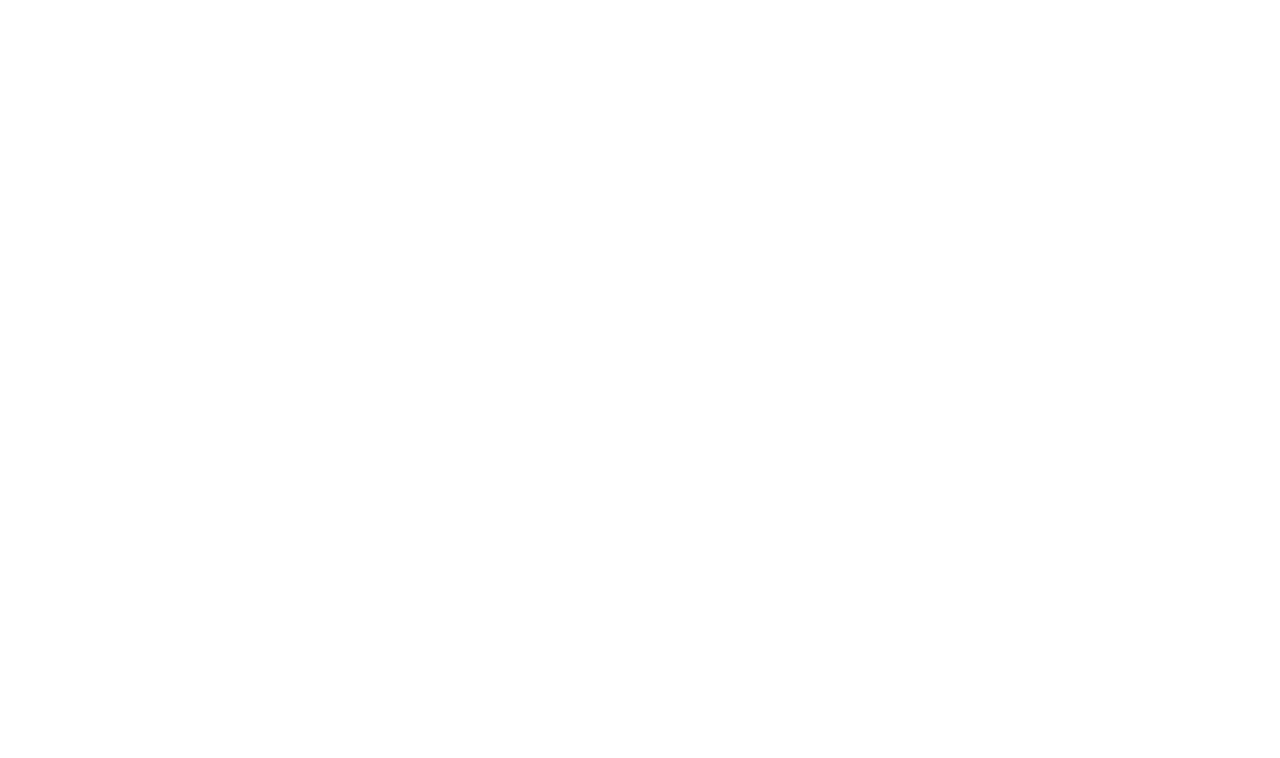
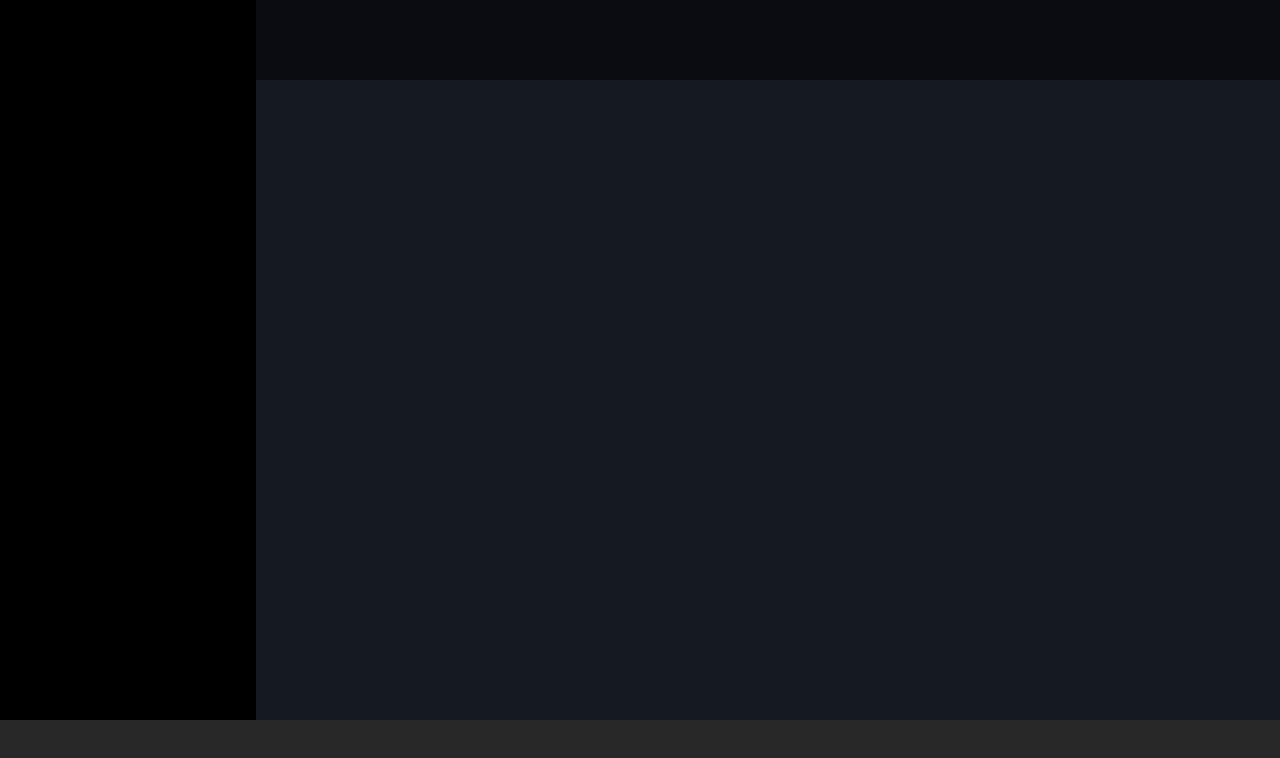
Before and after one commit to Matt0105/html-css-spotifyweb, a plain HTML site: page index.html in a window 1280 px wide. Drawn offline with Linux system fonts and the light colour scheme.

Commit message:
color layout

```diff
--- a/css/style.css
+++ b/css/style.css
@@ -19,4 +19,45 @@ html {
     --playlist-gray: #a3a3a3;
     --main-font: white;
     --sub-font: gray;
+
+    --left-width: 20%;
+    --right-width: 80%;
 }
+
+.app-container {
+    width: 100%;
+    height: 100vh;
+}
+
+.cta-container {
+    display: flex;
+    justify-content: flex-end;
+}
+.cta {
+    position: fixed;
+    width: var(--right-width);
+    height: 80px;
+    background-color: rgba(0,0,0,0.5);
+}
+
+.wrapper {
+    display: flex;
+}
+
+.side-nav {
+    width: var(--left-width);
+    height: calc(100vh - 80px);
+    background-color: var(--deep-black);
+}
+
+.core-main {
+    width: var(--right-width);
+    height: calc(100vh - 80px);
+    background-color: var(--deep-blue);
+}
+
+.footer-nav {
+    width: 100%;
+    height: 80px;
+    background-color: var(--dark-gray);
+}
--- a/index.html
+++ b/index.html
@@ -15,7 +15,10 @@
 </head>
 <body>
 
+    <div class="app-container">
+        <div class="cta-container">
             <div class="cta"></div>
+        </div>
 
         <main class="wrapper">
             <nav class="side-nav"></nav>
@@ -25,6 +28,7 @@
         </main>
 
         <footer class="footer-nav"></footer>
+    </div>
 
 </body>
 </html>
```
Lines whose indentation alone changed are shown as unchanged.
